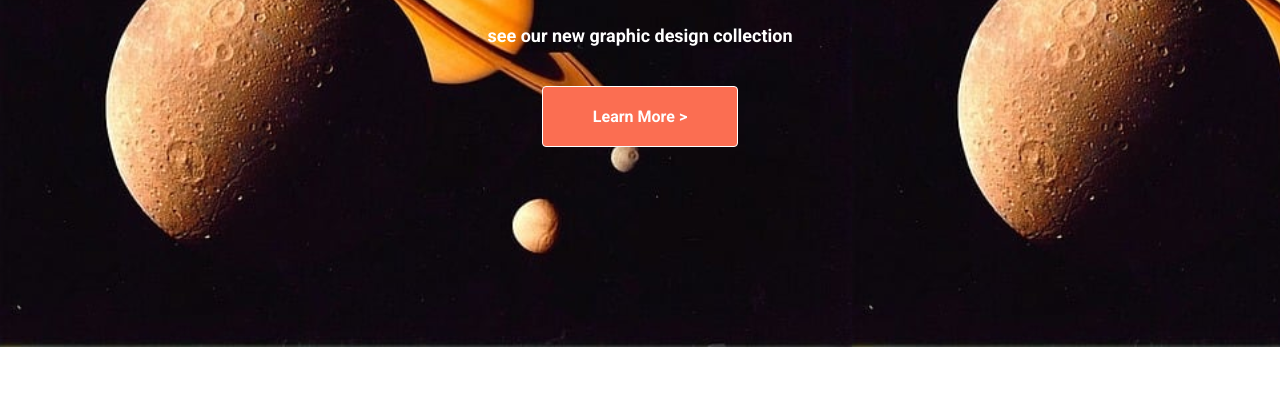
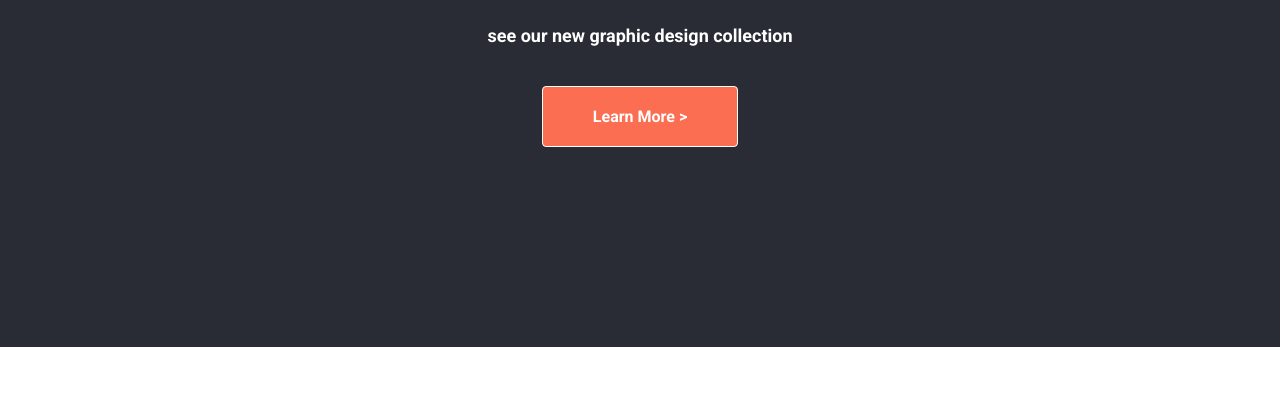
Before and after one commit to shehad-404/Galaxy23, a plain HTML site: page index.html in a window 1280 px wide. Shown: the part 412-823 px from the top of the page. Drawn offline with Linux system fonts and the light colour scheme.

Commit message:
Update style.css

```diff
--- a/css/style.css
+++ b/css/style.css
@@ -35,9 +35,10 @@ nav ul li a{
 
 /* banner section  */
 .banner{
-    background-image: url("/images/saturn-11620_640.jpg");
+/*     background-image: url("/images/saturn-11620_640.jpg"); */
     text-align: center;
-    background-size: contain;
+    background-color: #292c34;
+/*     background-size: contain; */
 }
 
 .banner h1{
```
